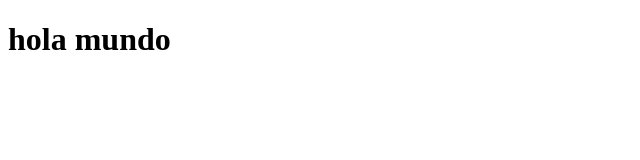
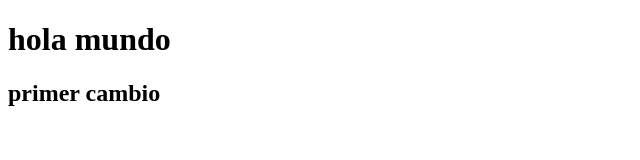
Before and after one commit to araujogary760/pruebagit, a plain HTML site: page index.html in a window 1280 px wide. Shown: the whole page, without its empty margins (0-640 px from the left). Drawn offline with Linux system fonts and the light colour scheme.

Commit message:
segundo commit

```diff
--- a/index.html
+++ b/index.html
@@ -8,5 +8,6 @@
 </head>
 <body>
     <h1>hola mundo</h1>
+    <h2>primer cambio</h2>
 </body>
 </html>
```
